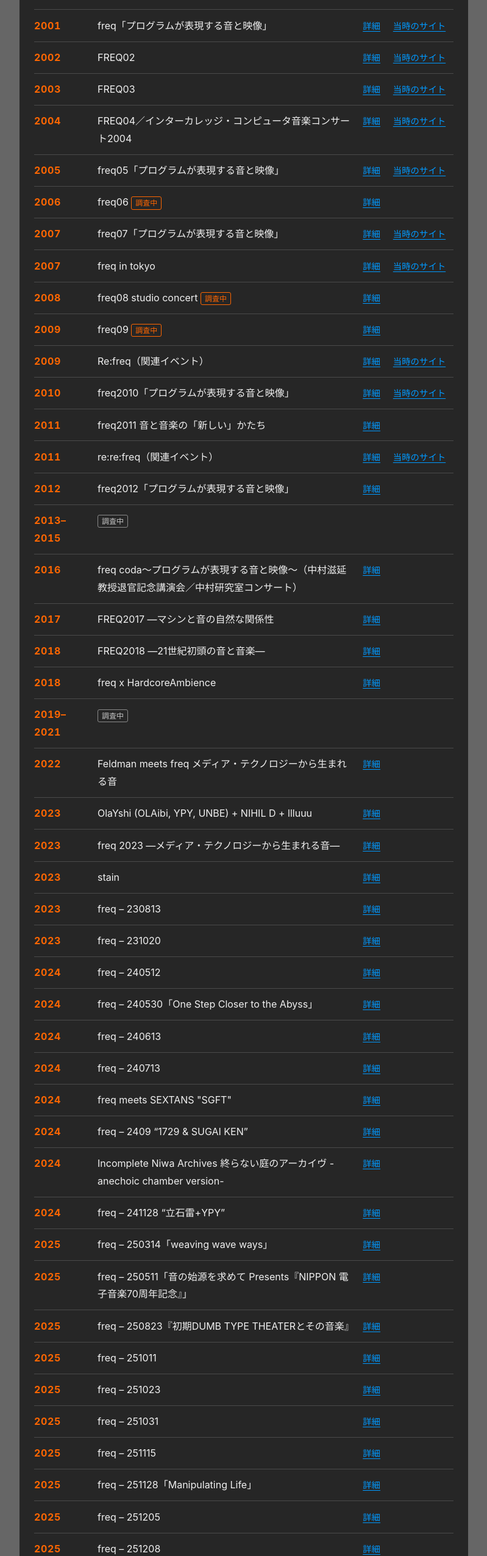
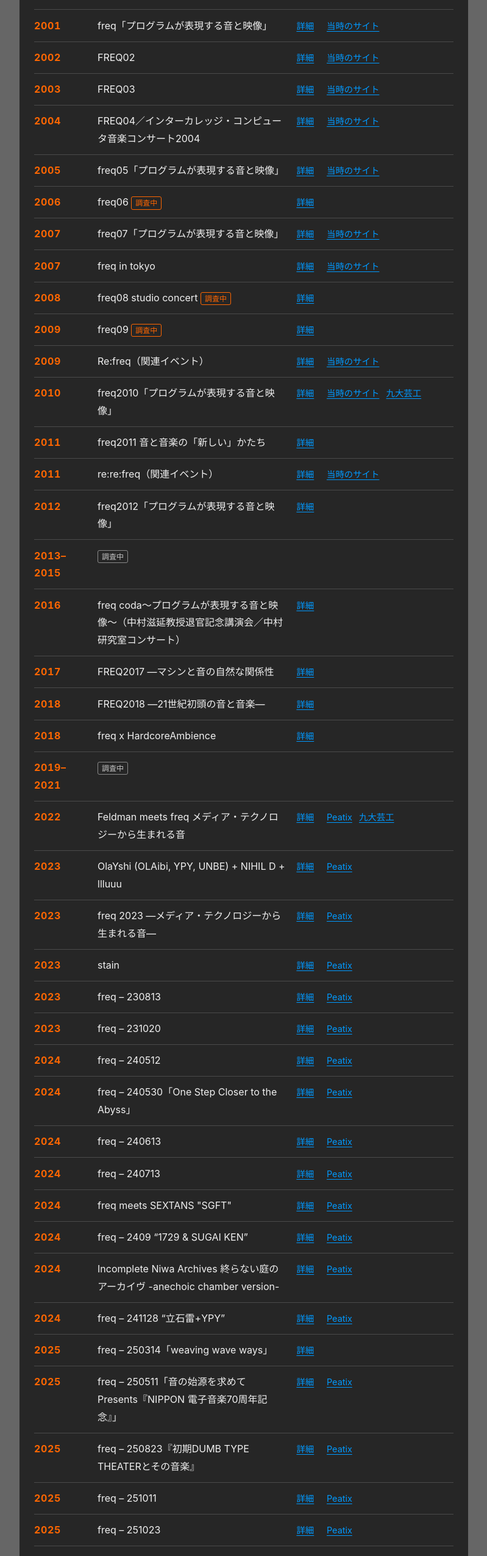
Before and after one commit to kanta/freq_archives, a plain HTML site: page docs/index.html in a window 1280 px wide. Shown: the part 160-2711 px from the top of the page at 61% size, without its empty margins (240-1039 px from the left). Drawn offline with Linux system fonts and the light colour scheme.

Commit message:
一覧の「当時のサイト」列に Peatix・DANC・九大芸工のリンクを追加
- data/editions.json に links 項目を追加（Peatix 36件、DANC 10件、九大芸工の告知 2件）
- DANC は events/freq-YYMMDD/ のページが確認できた 2026年5月以降の10回
- tools/build.py: アーカイブへのリンクと並べて links を表示
- style.css: リンクが複数並んでも折り返すよう調整
- README.md に links 項目の説明を追加

Co-Authored-By: Claude Opus 5.5 <noreply@anthropic.com>
Claude-Session: https://claude.ai/code/session_016q2mfz5umagbnigm3dvai7

```diff
--- a/docs/assets/style.css
+++ b/docs/assets/style.css
@@ -34,7 +34,9 @@ h3{font-size:1.05rem;margin:1.2rem 0 .3rem}
 /* index */
 .index{list-style:none;margin:1.5rem 0 0;padding:0;border-top:1px solid var(--rule)}
 .index li{display:grid;grid-template-columns:5.5rem 1fr auto;gap:.3rem 1rem;align-items:baseline;padding:.7rem 0;border-bottom:1px solid var(--rule)}
-.index .links{display:grid;grid-template-columns:2.6rem 6.2rem;gap:0 .5rem;font-size:.9rem;white-space:nowrap}
+.index .links{display:grid;grid-template-columns:2.6rem 13rem;gap:0 .5rem;font-size:.9rem}
+.index .sites{display:flex;flex-wrap:wrap;gap:0 .7rem}
+.index .sites a{white-space:nowrap}
 .index .y{color:var(--accent);font-weight:700;letter-spacing:.04em;font-variant-numeric:tabular-nums}
 .index .gap{border-color:#8a8a8a;color:var(--muted)}
 
--- a/docs/index.html
+++ b/docs/index.html
@@ -13,64 +13,64 @@
 <main>
 <h1>freq archive 2001–</h1>
 <ol class="index">
-<li><span class="y">2001</span><span class="t">freq「プログラムが表現する音と映像」 </span><span class="links"><a href="editions/2001/index.html">詳細</a> <a href="archive/2001/index.html">当時のサイト</a></span></li>
-<li><span class="y">2002</span><span class="t">FREQ02 </span><span class="links"><a href="editions/2002/index.html">詳細</a> <a href="archive/2002/index.html">当時のサイト</a></span></li>
-<li><span class="y">2003</span><span class="t">FREQ03 </span><span class="links"><a href="editions/2003/index.html">詳細</a> <a href="archive/2003/top.html">当時のサイト</a></span></li>
-<li><span class="y">2004</span><span class="t">FREQ04／インターカレッジ・コンピュータ音楽コンサート2004 </span><span class="links"><a href="editions/2004/index.html">詳細</a> <a href="archive/2004/index.html">当時のサイト</a></span></li>
-<li><span class="y">2005</span><span class="t">freq05「プログラムが表現する音と映像」 </span><span class="links"><a href="editions/2005/index.html">詳細</a> <a href="archive/2005/index.html">当時のサイト</a></span></li>
-<li><span class="y">2006</span><span class="t">freq06 <span class="badge">調査中</span></span><span class="links"><a href="editions/2006/index.html">詳細</a> <span></span></span></li>
-<li><span class="y">2007</span><span class="t">freq07「プログラムが表現する音と映像」 </span><span class="links"><a href="editions/2007/index.html">詳細</a> <a href="archive/2007/index.html">当時のサイト</a></span></li>
-<li><span class="y">2007</span><span class="t">freq in tokyo </span><span class="links"><a href="editions/2007-tokyo/index.html">詳細</a> <a href="archive/2007-tokyo/index.html">当時のサイト</a></span></li>
-<li><span class="y">2008</span><span class="t">freq08 studio concert <span class="badge">調査中</span></span><span class="links"><a href="editions/2008/index.html">詳細</a> <span></span></span></li>
-<li><span class="y">2009</span><span class="t">freq09 <span class="badge">調査中</span></span><span class="links"><a href="editions/2009/index.html">詳細</a> <span></span></span></li>
-<li><span class="y">2009</span><span class="t">Re:freq（関連イベント） </span><span class="links"><a href="editions/2009-refreq/index.html">詳細</a> <a href="archive/2009-refreq/index.html">当時のサイト</a></span></li>
-<li><span class="y">2010</span><span class="t">freq2010「プログラムが表現する音と映像」 </span><span class="links"><a href="editions/2010/index.html">詳細</a> <a href="archive/2010/index.html">当時のサイト</a></span></li>
-<li><span class="y">2011</span><span class="t">freq2011 音と音楽の「新しい」かたち </span><span class="links"><a href="editions/2011/index.html">詳細</a> <span></span></span></li>
-<li><span class="y">2011</span><span class="t">re:re:freq（関連イベント） </span><span class="links"><a href="editions/2011-rerefreq/index.html">詳細</a> <a href="archive/2011-rerefreq/index.html">当時のサイト</a></span></li>
-<li><span class="y">2012</span><span class="t">freq2012「プログラムが表現する音と映像」 </span><span class="links"><a href="editions/2012/index.html">詳細</a> <span></span></span></li>
+<li><span class="y">2001</span><span class="t">freq「プログラムが表現する音と映像」 </span><span class="links"><a href="editions/2001/index.html">詳細</a> <span class="sites"><a href="archive/2001/index.html">当時のサイト</a></span></span></li>
+<li><span class="y">2002</span><span class="t">FREQ02 </span><span class="links"><a href="editions/2002/index.html">詳細</a> <span class="sites"><a href="archive/2002/index.html">当時のサイト</a></span></span></li>
+<li><span class="y">2003</span><span class="t">FREQ03 </span><span class="links"><a href="editions/2003/index.html">詳細</a> <span class="sites"><a href="archive/2003/top.html">当時のサイト</a></span></span></li>
+<li><span class="y">2004</span><span class="t">FREQ04／インターカレッジ・コンピュータ音楽コンサート2004 </span><span class="links"><a href="editions/2004/index.html">詳細</a> <span class="sites"><a href="archive/2004/index.html">当時のサイト</a></span></span></li>
+<li><span class="y">2005</span><span class="t">freq05「プログラムが表現する音と映像」 </span><span class="links"><a href="editions/2005/index.html">詳細</a> <span class="sites"><a href="archive/2005/index.html">当時のサイト</a></span></span></li>
+<li><span class="y">2006</span><span class="t">freq06 <span class="badge">調査中</span></span><span class="links"><a href="editions/2006/index.html">詳細</a> <span class="sites"></span></span></li>
+<li><span class="y">2007</span><span class="t">freq07「プログラムが表現する音と映像」 </span><span class="links"><a href="editions/2007/index.html">詳細</a> <span class="sites"><a href="archive/2007/index.html">当時のサイト</a></span></span></li>
+<li><span class="y">2007</span><span class="t">freq in tokyo </span><span class="links"><a href="editions/2007-tokyo/index.html">詳細</a> <span class="sites"><a href="archive/2007-tokyo/index.html">当時のサイト</a></span></span></li>
+<li><span class="y">2008</span><span class="t">freq08 studio concert <span class="badge">調査中</span></span><span class="links"><a href="editions/2008/index.html">詳細</a> <span class="sites"></span></span></li>
+<li><span class="y">2009</span><span class="t">freq09 <span class="badge">調査中</span></span><span class="links"><a href="editions/2009/index.html">詳細</a> <span class="sites"></span></span></li>
+<li><span class="y">2009</span><span class="t">Re:freq（関連イベント） </span><span class="links"><a href="editions/2009-refreq/index.html">詳細</a> <span class="sites"><a href="archive/2009-refreq/index.html">当時のサイト</a></span></span></li>
+<li><span class="y">2010</span><span class="t">freq2010「プログラムが表現する音と映像」 </span><span class="links"><a href="editions/2010/index.html">詳細</a> <span class="sites"><a href="archive/2010/index.html">当時のサイト</a> <a href="https://www.design.kyushu-u.ac.jp/topics/6032/">九大芸工</a></span></span></li>
+<li><span class="y">2011</span><span class="t">freq2011 音と音楽の「新しい」かたち </span><span class="links"><a href="editions/2011/index.html">詳細</a> <span class="sites"></span></span></li>
+<li><span class="y">2011</span><span class="t">re:re:freq（関連イベント） </span><span class="links"><a href="editions/2011-rerefreq/index.html">詳細</a> <span class="sites"><a href="archive/2011-rerefreq/index.html">当時のサイト</a></span></span></li>
+<li><span class="y">2012</span><span class="t">freq2012「プログラムが表現する音と映像」 </span><span class="links"><a href="editions/2012/index.html">詳細</a> <span class="sites"></span></span></li>
 <li><span class="y">2013–2015</span><span class="t"><span class="gap">調査中</span></span><span class="links"></span></li>
-<li><span class="y">2016</span><span class="t">freq coda〜プログラムが表現する音と映像〜（中村滋延教授退官記念講演会／中村研究室コンサート） </span><span class="links"><a href="editions/2016/index.html">詳細</a> <span></span></span></li>
-<li><span class="y">2017</span><span class="t">FREQ2017 ―マシンと音の自然な関係性 </span><span class="links"><a href="editions/2017/index.html">詳細</a> <span></span></span></li>
-<li><span class="y">2018</span><span class="t">FREQ2018 ―21世紀初頭の音と音楽― </span><span class="links"><a href="editions/2018/index.html">詳細</a> <span></span></span></li>
-<li><span class="y">2018</span><span class="t">freq x HardcoreAmbience </span><span class="links"><a href="editions/181220/index.html">詳細</a> <span></span></span></li>
+<li><span class="y">2016</span><span class="t">freq coda〜プログラムが表現する音と映像〜（中村滋延教授退官記念講演会／中村研究室コンサート） </span><span class="links"><a href="editions/2016/index.html">詳細</a> <span class="sites"></span></span></li>
+<li><span class="y">2017</span><span class="t">FREQ2017 ―マシンと音の自然な関係性 </span><span class="links"><a href="editions/2017/index.html">詳細</a> <span class="sites"></span></span></li>
+<li><span class="y">2018</span><span class="t">FREQ2018 ―21世紀初頭の音と音楽― </span><span class="links"><a href="editions/2018/index.html">詳細</a> <span class="sites"></span></span></li>
+<li><span class="y">2018</span><span class="t">freq x HardcoreAmbience </span><span class="links"><a href="editions/181220/index.html">詳細</a> <span class="sites"></span></span></li>
 <li><span class="y">2019–2021</span><span class="t"><span class="gap">調査中</span></span><span class="links"></span></li>
-<li><span class="y">2022</span><span class="t">Feldman meets freq メディア・テクノロジーから生まれる音 </span><span class="links"><a href="editions/220218/index.html">詳細</a> <span></span></span></li>
-<li><span class="y">2023</span><span class="t">OlaYshi (OLAibi, YPY, UNBE) + NIHIL D + llluuu </span><span class="links"><a href="editions/230128/index.html">詳細</a> <span></span></span></li>
-<li><span class="y">2023</span><span class="t">freq 2023 ―メディア・テクノロジーから生まれる音― </span><span class="links"><a href="editions/230223/index.html">詳細</a> <span></span></span></li>
-<li><span class="y">2023</span><span class="t">stain </span><span class="links"><a href="editions/230513/index.html">詳細</a> <span></span></span></li>
-<li><span class="y">2023</span><span class="t">freq – 230813 </span><span class="links"><a href="editions/230813/index.html">詳細</a> <span></span></span></li>
-<li><span class="y">2023</span><span class="t">freq – 231020 </span><span class="links"><a href="editions/231020/index.html">詳細</a> <span></span></span></li>
-<li><span class="y">2024</span><span class="t">freq – 240512 </span><span class="links"><a href="editions/240512/index.html">詳細</a> <span></span></span></li>
-<li><span class="y">2024</span><span class="t">freq – 240530「One Step Closer to the Abyss」 </span><span class="links"><a href="editions/240530/index.html">詳細</a> <span></span></span></li>
-<li><span class="y">2024</span><span class="t">freq – 240613 </span><span class="links"><a href="editions/240613/index.html">詳細</a> <span></span></span></li>
-<li><span class="y">2024</span><span class="t">freq – 240713 </span><span class="links"><a href="editions/240713/index.html">詳細</a> <span></span></span></li>
-<li><span class="y">2024</span><span class="t">freq meets SEXTANS &quot;SGFT&quot; </span><span class="links"><a href="editions/240807/index.html">詳細</a> <span></span></span></li>
-<li><span class="y">2024</span><span class="t">freq – 2409 “1729 &amp; SUGAI KEN” </span><span class="links"><a href="editions/240914/index.html">詳細</a> <span></span></span></li>
-<li><span class="y">2024</span><span class="t">Incomplete Niwa Archives 終らない庭のアーカイヴ -anechoic chamber version- </span><span class="links"><a href="editions/241101/index.html">詳細</a> <span></span></span></li>
-<li><span class="y">2024</span><span class="t">freq – 241128 “立石雷+YPY” </span><span class="links"><a href="editions/241128/index.html">詳細</a> <span></span></span></li>
-<li><span class="y">2025</span><span class="t">freq – 250314「weaving wave ways」 </span><span class="links"><a href="editions/250314/index.html">詳細</a> <span></span></span></li>
-<li><span class="y">2025</span><span class="t">freq – 250511「音の始源を求めて Presents『NIPPON 電子音楽70周年記念』」 </span><span class="links"><a href="editions/250511/index.html">詳細</a> <span></span></span></li>
-<li><span class="y">2025</span><span class="t">freq – 250823『初期DUMB TYPE THEATERとその音楽』 </span><span class="links"><a href="editions/250823/index.html">詳細</a> <span></span></span></li>
-<li><span class="y">2025</span><span class="t">freq – 251011 </span><span class="links"><a href="editions/251011/index.html">詳細</a> <span></span></span></li>
-<li><span class="y">2025</span><span class="t">freq – 251023 </span><span class="links"><a href="editions/251023/index.html">詳細</a> <span></span></span></li>
-<li><span class="y">2025</span><span class="t">freq – 251031 </span><span class="links"><a href="editions/251031/index.html">詳細</a> <span></span></span></li>
-<li><span class="y">2025</span><span class="t">freq – 251115 </span><span class="links"><a href="editions/251115/index.html">詳細</a> <span></span></span></li>
-<li><span class="y">2025</span><span class="t">freq – 251128「Manipulating Life」 </span><span class="links"><a href="editions/251128/index.html">詳細</a> <span></span></span></li>
-<li><span class="y">2025</span><span class="t">freq – 251205 </span><span class="links"><a href="editions/251205/index.html">詳細</a> <span></span></span></li>
-<li><span class="y">2025</span><span class="t">freq – 251208 </span><span class="links"><a href="editions/251208/index.html">詳細</a> <span></span></span></li>
-<li><span class="y">2026</span><span class="t">freq – 260220「The Persistent Signal: Articulating Artistic and Curatorial Practice in Sound Art」 </span><span class="links"><a href="editions/260220/index.html">詳細</a> <span></span></span></li>
-<li><span class="y">2026</span><span class="t">freq – 260313《Fire in Water》 </span><span class="links"><a href="editions/260313/index.html">詳細</a> <span></span></span></li>
-<li><span class="y">2026</span><span class="t">上映とディスカッション「動いている庭」から「語りかける庭」へ </span><span class="links"><a href="editions/260419/index.html">詳細</a> <span></span></span></li>
-<li><span class="y">2026</span><span class="t">freq – 260520 </span><span class="links"><a href="editions/260520/index.html">詳細</a> <span></span></span></li>
-<li><span class="y">2026</span><span class="t">freq – 260530 </span><span class="links"><a href="editions/260530/index.html">詳細</a> <span></span></span></li>
-<li><span class="y">2026</span><span class="t">freq – 260605「不思議な音の実験室」 </span><span class="links"><a href="editions/260605/index.html">詳細</a> <span></span></span></li>
-<li><span class="y">2026</span><span class="t">freq – 260611 </span><span class="links"><a href="editions/260611/index.html">詳細</a> <span></span></span></li>
-<li><span class="y">2026</span><span class="t">freq – 260612 </span><span class="links"><a href="editions/260612/index.html">詳細</a> <span></span></span></li>
-<li><span class="y">2026</span><span class="t">freq – 260711 </span><span class="links"><a href="editions/260711/index.html">詳細</a> <span></span></span></li>
-<li><span class="y">2026</span><span class="t">freq – 260725「音の始源を求めて Presents 立体音響とノイズ」 </span><span class="links"><a href="editions/260725/index.html">詳細</a> <span></span></span></li>
-<li><span class="y">2026</span><span class="t">freq – 261014 Stefan Goldmann </span><span class="links"><a href="editions/261014/index.html">詳細</a> <span></span></span></li>
-<li><span class="y">2026</span><span class="t">freq – 261024 SUGAI KEN </span><span class="links"><a href="editions/261024/index.html">詳細</a> <span></span></span></li>
-<li><span class="y">2026</span><span class="t">freq 25周年 ―「かつて」と「いま」、記憶から記録へ <span class="badge">予定</span></span><span class="links"><a href="editions/261128/index.html">詳細</a> <span></span></span></li>
+<li><span class="y">2022</span><span class="t">Feldman meets freq メディア・テクノロジーから生まれる音 </span><span class="links"><a href="editions/220218/index.html">詳細</a> <span class="sites"><a href="https://feldmanmeetsfreq.peatix.com/">Peatix</a> <a href="https://www.design.kyushu-u.ac.jp/topics/13236/">九大芸工</a></span></span></li>
+<li><span class="y">2023</span><span class="t">OlaYshi (OLAibi, YPY, UNBE) + NIHIL D + llluuu </span><span class="links"><a href="editions/230128/index.html">詳細</a> <span class="sites"><a href="https://olayshi-nihild-llluuu.peatix.com/">Peatix</a></span></span></li>
+<li><span class="y">2023</span><span class="t">freq 2023 ―メディア・テクノロジーから生まれる音― </span><span class="links"><a href="editions/230223/index.html">詳細</a> <span class="sites"><a href="https://freq2023.peatix.com/">Peatix</a></span></span></li>
+<li><span class="y">2023</span><span class="t">stain </span><span class="links"><a href="editions/230513/index.html">詳細</a> <span class="sites"><a href="https://stain.peatix.com/">Peatix</a></span></span></li>
+<li><span class="y">2023</span><span class="t">freq – 230813 </span><span class="links"><a href="editions/230813/index.html">詳細</a> <span class="sites"><a href="https://230813freq.peatix.com/">Peatix</a></span></span></li>
+<li><span class="y">2023</span><span class="t">freq – 231020 </span><span class="links"><a href="editions/231020/index.html">詳細</a> <span class="sites"><a href="https://freq-231020.peatix.com/">Peatix</a></span></span></li>
+<li><span class="y">2024</span><span class="t">freq – 240512 </span><span class="links"><a href="editions/240512/index.html">詳細</a> <span class="sites"><a href="https://freq-240512.peatix.com/">Peatix</a></span></span></li>
+<li><span class="y">2024</span><span class="t">freq – 240530「One Step Closer to the Abyss」 </span><span class="links"><a href="editions/240530/index.html">詳細</a> <span class="sites"><a href="https://freq-240530.peatix.com/">Peatix</a></span></span></li>
+<li><span class="y">2024</span><span class="t">freq – 240613 </span><span class="links"><a href="editions/240613/index.html">詳細</a> <span class="sites"><a href="https://freq-240613.peatix.com/">Peatix</a></span></span></li>
+<li><span class="y">2024</span><span class="t">freq – 240713 </span><span class="links"><a href="editions/240713/index.html">詳細</a> <span class="sites"><a href="https://freq-240713.peatix.com/">Peatix</a></span></span></li>
+<li><span class="y">2024</span><span class="t">freq meets SEXTANS &quot;SGFT&quot; </span><span class="links"><a href="editions/240807/index.html">詳細</a> <span class="sites"><a href="https://freq-240807.peatix.com/">Peatix</a></span></span></li>
+<li><span class="y">2024</span><span class="t">freq – 2409 “1729 &amp; SUGAI KEN” </span><span class="links"><a href="editions/240914/index.html">詳細</a> <span class="sites"><a href="https://freq-2409.peatix.com/">Peatix</a></span></span></li>
+<li><span class="y">2024</span><span class="t">Incomplete Niwa Archives 終らない庭のアーカイヴ -anechoic chamber version- </span><span class="links"><a href="editions/241101/index.html">詳細</a> <span class="sites"><a href="https://niwa-241101.peatix.com/">Peatix</a></span></span></li>
+<li><span class="y">2024</span><span class="t">freq – 241128 “立石雷+YPY” </span><span class="links"><a href="editions/241128/index.html">詳細</a> <span class="sites"><a href="https://freq-241128.peatix.com/">Peatix</a></span></span></li>
+<li><span class="y">2025</span><span class="t">freq – 250314「weaving wave ways」 </span><span class="links"><a href="editions/250314/index.html">詳細</a> <span class="sites"></span></span></li>
+<li><span class="y">2025</span><span class="t">freq – 250511「音の始源を求めて Presents『NIPPON 電子音楽70周年記念』」 </span><span class="links"><a href="editions/250511/index.html">詳細</a> <span class="sites"><a href="https://freq-250511.peatix.com/">Peatix</a></span></span></li>
+<li><span class="y">2025</span><span class="t">freq – 250823『初期DUMB TYPE THEATERとその音楽』 </span><span class="links"><a href="editions/250823/index.html">詳細</a> <span class="sites"><a href="https://freq-250823.peatix.com/">Peatix</a></span></span></li>
+<li><span class="y">2025</span><span class="t">freq – 251011 </span><span class="links"><a href="editions/251011/index.html">詳細</a> <span class="sites"><a href="https://freq-251011.peatix.com/">Peatix</a></span></span></li>
+<li><span class="y">2025</span><span class="t">freq – 251023 </span><span class="links"><a href="editions/251023/index.html">詳細</a> <span class="sites"><a href="https://freq-251023.peatix.com/">Peatix</a></span></span></li>
+<li><span class="y">2025</span><span class="t">freq – 251031 </span><span class="links"><a href="editions/251031/index.html">詳細</a> <span class="sites"><a href="https://freq-251031.peatix.com/">Peatix</a></span></span></li>
+<li><span class="y">2025</span><span class="t">freq – 251115 </span><span class="links"><a href="editions/251115/index.html">詳細</a> <span class="sites"><a href="https://freq-251115.peatix.com/">Peatix</a></span></span></li>
+<li><span class="y">2025</span><span class="t">freq – 251128「Manipulating Life」 </span><span class="links"><a href="editions/251128/index.html">詳細</a> <span class="sites"><a href="https://freq-251128.peatix.com/">Peatix</a></span></span></li>
+<li><span class="y">2025</span><span class="t">freq – 251205 </span><span class="links"><a href="editions/251205/index.html">詳細</a> <span class="sites"><a href="https://freq-251205.peatix.com/">Peatix</a></span></span></li>
+<li><span class="y">2025</span><span class="t">freq – 251208 </span><span class="links"><a href="editions/251208/index.html">詳細</a> <span class="sites"><a href="https://freq-251208.peatix.com/">Peatix</a></span></span></li>
+<li><span class="y">2026</span><span class="t">freq – 260220「The Persistent Signal: Articulating Artistic and Curatorial Practice in Sound Art」 </span><span class="links"><a href="editions/260220/index.html">詳細</a> <span class="sites"><a href="https://freq-260220.peatix.com/">Peatix</a></span></span></li>
+<li><span class="y">2026</span><span class="t">freq – 260313《Fire in Water》 </span><span class="links"><a href="editions/260313/index.html">詳細</a> <span class="sites"><a href="https://freq-260313.peatix.com/">Peatix</a></span></span></li>
+<li><span class="y">2026</span><span class="t">上映とディスカッション「動いている庭」から「語りかける庭」へ </span><span class="links"><a href="editions/260419/index.html">詳細</a> <span class="sites"><a href="https://niwa-260419.peatix.com/">Peatix</a></span></span></li>
+<li><span class="y">2026</span><span class="t">freq – 260520 </span><span class="links"><a href="editions/260520/index.html">詳細</a> <span class="sites"><a href="https://freq-260520.peatix.com/">Peatix</a> <a href="https://danc.kyushu-u.ac.jp/events/freq-260520/">DANC</a></span></span></li>
+<li><span class="y">2026</span><span class="t">freq – 260530 </span><span class="links"><a href="editions/260530/index.html">詳細</a> <span class="sites"><a href="https://freq-260530.peatix.com/">Peatix</a> <a href="https://danc.kyushu-u.ac.jp/events/freq-260530/">DANC</a></span></span></li>
+<li><span class="y">2026</span><span class="t">freq – 260605「不思議な音の実験室」 </span><span class="links"><a href="editions/260605/index.html">詳細</a> <span class="sites"><a href="https://freq-260605.peatix.com/">Peatix</a> <a href="https://danc.kyushu-u.ac.jp/events/freq-260605/">DANC</a></span></span></li>
+<li><span class="y">2026</span><span class="t">freq – 260611 </span><span class="links"><a href="editions/260611/index.html">詳細</a> <span class="sites"><a href="https://freq-260611.peatix.com/">Peatix</a> <a href="https://danc.kyushu-u.ac.jp/events/freq-260611/">DANC</a></span></span></li>
+<li><span class="y">2026</span><span class="t">freq – 260612 </span><span class="links"><a href="editions/260612/index.html">詳細</a> <span class="sites"><a href="https://freq-260612.peatix.com/">Peatix</a> <a href="https://danc.kyushu-u.ac.jp/events/freq-260612/">DANC</a></span></span></li>
+<li><span class="y">2026</span><span class="t">freq – 260711 </span><span class="links"><a href="editions/260711/index.html">詳細</a> <span class="sites"><a href="https://freq-260711.peatix.com/">Peatix</a> <a href="https://danc.kyushu-u.ac.jp/events/freq-260711/">DANC</a></span></span></li>
+<li><span class="y">2026</span><span class="t">freq – 260725「音の始源を求めて Presents 立体音響とノイズ」 </span><span class="links"><a href="editions/260725/index.html">詳細</a> <span class="sites"><a href="https://freq-260725.peatix.com/">Peatix</a> <a href="https://danc.kyushu-u.ac.jp/events/freq-260725/">DANC</a></span></span></li>
+<li><span class="y">2026</span><span class="t">freq – 261014 Stefan Goldmann </span><span class="links"><a href="editions/261014/index.html">詳細</a> <span class="sites"><a href="https://freq-261014.peatix.com/">Peatix</a> <a href="https://danc.kyushu-u.ac.jp/events/freq-261014/">DANC</a></span></span></li>
+<li><span class="y">2026</span><span class="t">freq – 261024 SUGAI KEN </span><span class="links"><a href="editions/261024/index.html">詳細</a> <span class="sites"><a href="https://freq-261024.peatix.com/">Peatix</a> <a href="https://danc.kyushu-u.ac.jp/events/freq-261024/">DANC</a></span></span></li>
+<li><span class="y">2026</span><span class="t">freq 25周年 ―「かつて」と「いま」、記憶から記録へ <span class="badge">予定</span></span><span class="links"><a href="editions/261128/index.html">詳細</a> <span class="sites"><a href="https://freq-261128.peatix.com/">Peatix</a> <a href="https://danc.kyushu-u.ac.jp/events/freq-261128/">DANC</a></span></span></li>
 </ol>
 </main>
 </body>
```
Also changed, not shown: data/editions.json, 2 other files.
